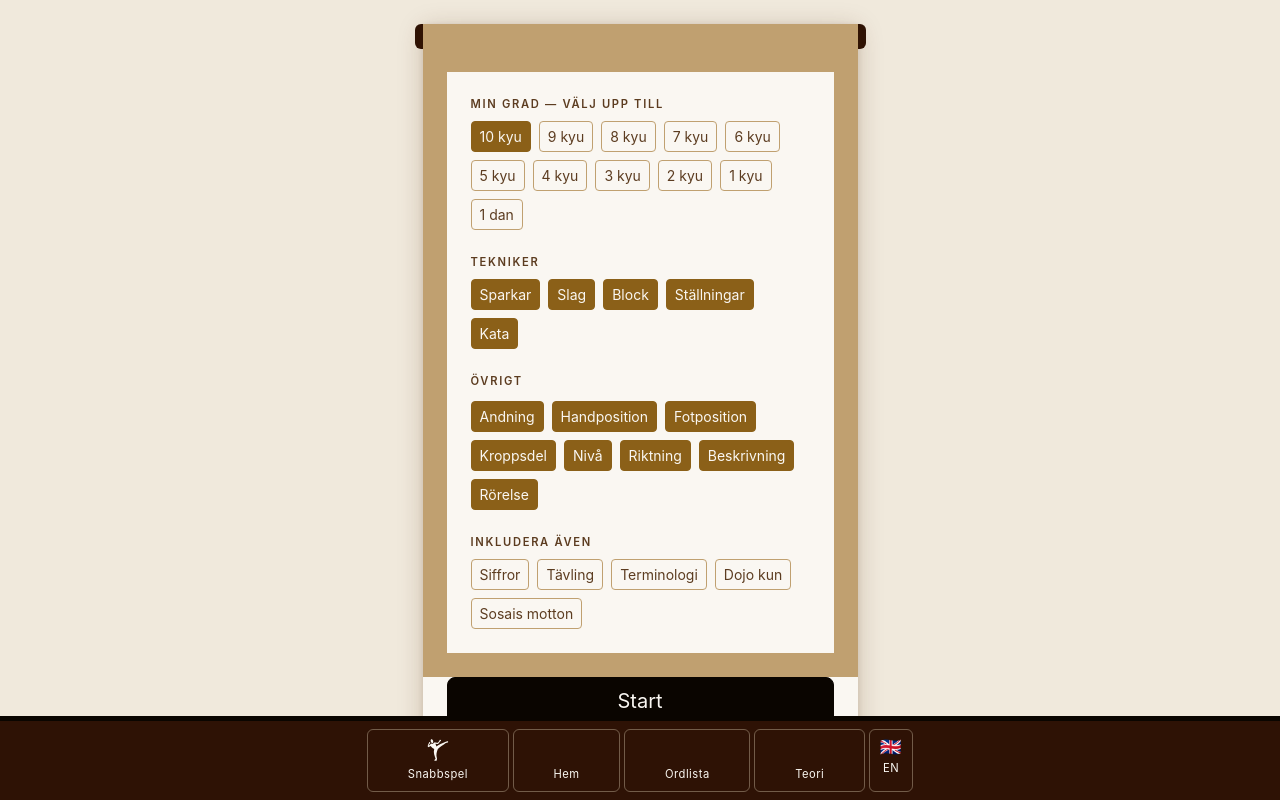
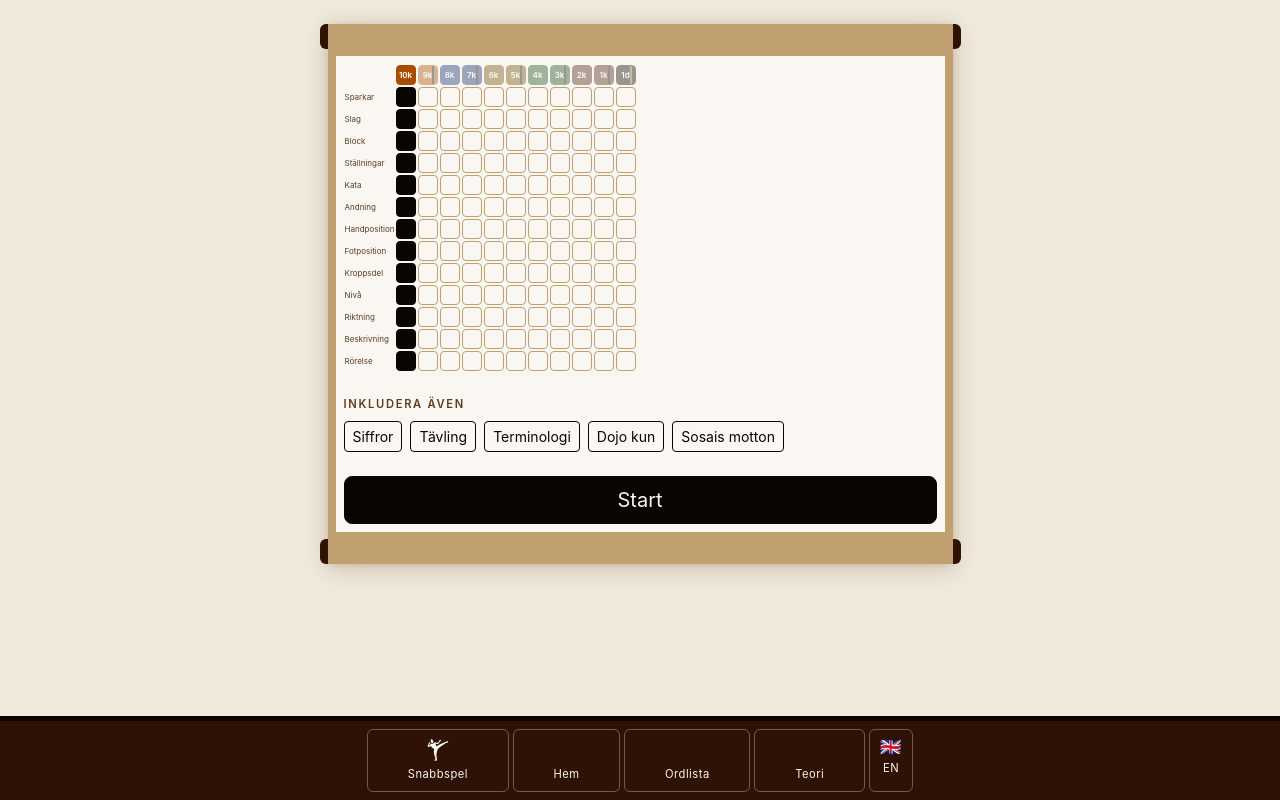
Before and after one commit to Hafuketo/kyokuquiz, a React (Vite) app: page /quiz/filter in a window 1280 px wide. Built offline with nearby package versions, Linux system fonts and the light colour scheme; some icons are missing.

Commit message:
Restructured filter to be columns

```diff
--- a/src/components/Scroll.tsx
+++ b/src/components/Scroll.tsx
@@ -13,7 +13,7 @@ export function Scroll({ children, footer, scrollable }: ScrollProps) {
       <div className="bg-kq-mount scroll-mount" />
 
       <div className='scroll-main bg-kq-border flex-grow-1 d-flex flex-column scroll-shadow mx-2 py-4'>
-        <div className={`scroll-body flex-grow-1 p-4 m-4 ${scrollable ? 'overflow-auto' : ''}`}>
+        <div className={`scroll-body flex-grow-1 p-2 m-2 ${scrollable ? 'overflow-auto' : ''}`}>
           {children}
         </div>
         {footer && (
--- /dev/null
+++ b/src/data/filterConfig.ts
@@ -0,0 +1,39 @@
+export type GridRow = {
+  key: string
+  categories: string[]
+  section: 'tech' | 'other'
+}
+
+export const GRADES: { label: string; shortLabel: string; value: number; beltClass: string }[] = [
+  { label: '10 kyu', shortLabel: '10k', value: 10, beltClass: 'belt-10'   },
+  { label: '9 kyu',  shortLabel: '9k',  value: 9,  beltClass: 'belt-9'    },
+  { label: '8 kyu',  shortLabel: '8k',  value: 8,  beltClass: 'belt-8'    },
+  { label: '7 kyu',  shortLabel: '7k',  value: 7,  beltClass: 'belt-7'    },
+  { label: '6 kyu',  shortLabel: '6k',  value: 6,  beltClass: 'belt-6'    },
+  { label: '5 kyu',  shortLabel: '5k',  value: 5,  beltClass: 'belt-5'    },
+  { label: '4 kyu',  shortLabel: '4k',  value: 4,  beltClass: 'belt-4'    },
+  { label: '3 kyu',  shortLabel: '3k',  value: 3,  beltClass: 'belt-3'    },
+  { label: '2 kyu',  shortLabel: '2k',  value: 2,  beltClass: 'belt-2'    },
+  { label: '1 kyu',  shortLabel: '1k',  value: 1,  beltClass: 'belt-1'    },
+  { label: '1 dan',  shortLabel: '1d',  value: -1, beltClass: 'belt-dan1' },
+]
+
+export const GRID_ROWS: GridRow[] = [
+  { key: 'kick',          categories: ['kick'],            section: 'tech'  },
+  { key: 'punch',         categories: ['punch', 'strike'], section: 'tech'  },
+  { key: 'block',         categories: ['block'],           section: 'tech'  },
+  { key: 'stance',        categories: ['stance'],          section: 'tech'  },
+  { key: 'kata',          categories: ['kata'],            section: 'tech'  },
+  { key: 'breathing',     categories: ['breathing'],       section: 'other' },
+  { key: 'hand_position', categories: ['hand_position'],   section: 'other' },
+  { key: 'foot_position', categories: ['foot_position'],   section: 'other' },
+  { key: 'body_part',     categories: ['body_part'],       section: 'other' },
+  { key: 'level',         categories: ['level'],           section: 'other' },
+  { key: 'direction',     categories: ['direction'],       section: 'other' },
+  { key: 'modifier',      categories: ['modifier'],        section: 'other' },
+  { key: 'action',        categories: ['action'],          section: 'other' },
+]
+
+export function cellKey(grade: number, rowKey: string): string {
+  return `${grade}|${rowKey}`
+}
--- a/src/index.css
+++ b/src/index.css
@@ -8,6 +8,16 @@
   --kq-border:    #c0a070;
   --kq-rice:      #faf7f2;
   --kq-seal:      #8b1a1a;
+
+  /* ── Belt colors ───────────────────────────────────── */
+  --belt-orange:  #a84e00;
+  --belt-blue:    #0f3070;
+  --belt-yellow:  #6e5000;
+  --belt-green:   #1a5218;
+  --belt-brown:   #4a2010;
+  --belt-black:   #0a0500;
+  --belt-stripe:  #0a0500;
+  --belt-stripe-gold: #8b6018;
 
   --bs-body-bg:         var(--kq-wall);
   --bs-body-color:      var(--kq-ink);
@@ -122,7 +132,31 @@ body {
 .bg-kq-gold  { background-color: var(--kq-gold) !important; }
 .bg-kq-border { background-color: var(--kq-border) !important; }
 .bg-kq-ink    { background-color: var(--kq-ink) !important; }
-.bg-kq-ink-mid { background-color: var(--kq-ink-mid) !
-important; }
+.bg-kq-ink-mid { background-color: var(--kq-ink-mid) !important; }
 .bg-kq-rice   { background-color: var(--kq-rice) !important; }
 .bg-kq-seal   { background-color: var(--kq-seal) !important; }
+
+/* ── Belt classes ────────────────────────────────────── */
+/* solid */
+.belt-10 { background: var(--belt-orange) !important; color: #fff !important; border-color: var(--belt-orange) !important; }
+.belt-8  { background: var(--belt-blue)   !important; color: #fff !important; border-color: var(--belt-blue)   !important; }
+.belt-6  { background: var(--belt-yellow) !important; color: #fff !important; border-color: var(--belt-yellow) !important; }
+.belt-4  { background: var(--belt-green)  !important; color: #fff !important; border-color: var(--belt-green)  !important; }
+.belt-2  { background: var(--belt-brown)  !important; color: #fff !important; border-color: var(--belt-brown)  !important; }
+
+/* with vertical stripe offset to the right */
+.belt-9    { background: linear-gradient(to right, var(--belt-orange) 72%, var(--belt-stripe) 72%, var(--belt-stripe) 84%, var(--belt-orange) 84%) !important; color: #fff !important; border-color: var(--belt-orange) !important; }
+.belt-7    { background: linear-gradient(to right, var(--belt-blue)   72%, var(--belt-stripe) 72%, var(--belt-stripe) 84%, var(--belt-blue)   84%) !important; color: #fff !important; border-color: var(--belt-blue)   !important; }
+.belt-5    { background: linear-gradient(to right, var(--belt-yellow) 72%, var(--belt-stripe) 72%, var(--belt-stripe) 84%, var(--belt-yellow) 84%) !important; color: #fff !important; border-color: var(--belt-yellow) !important; }
+.belt-3    { background: linear-gradient(to right, var(--belt-green)  72%, var(--belt-stripe) 72%, var(--belt-stripe) 84%, var(--belt-green)  84%) !important; color: #fff !important; border-color: var(--belt-green)  !important; }
+.belt-1    { background: linear-gradient(to right, var(--belt-brown)  72%, var(--belt-stripe) 72%, var(--belt-stripe) 84%, var(--belt-brown)  84%) !important; color: #fff !important; border-color: var(--belt-brown)  !important; }
+
+/* 1 dan — black with gold stripe */
+.belt-dan1 { background: linear-gradient(to right, var(--belt-black) 72%, var(--belt-stripe-gold) 72%, var(--belt-stripe-gold) 84%, var(--belt-black) 84%) !important; color: #fff !important; border-color: var(--belt-black) !important; }
+
+/* dim when not selected; hover previews active look */
+.belt-unselected         { opacity: 0.4; }
+.belt-unselected:hover   { opacity: 1; }
+
+/* bold text when active */
+.belt-active { font-weight: 600 !important; }
--- /dev/null
+++ b/src/pages/Filter.css
@@ -0,0 +1,51 @@
+.filter-grid {
+  --grid-width:      20px;
+  --grid-height:     20px;
+  --grid-gap:        0px;
+  --grid-row-gap:    0px;
+  --grid-font:       0.5rem;
+  --grid-label-font: 0.5rem;
+  --grid-radius:     4px;
+
+  border-collapse: separate;
+  border-spacing: var(--grid-gap) var(--grid-row-gap);
+}
+
+.grade-col-btn {
+  display: flex;
+  align-items: center;
+  justify-content: center;
+  width: var(--grid-width);
+  height: var(--grid-height);
+  font-size: var(--grid-font);
+  font-weight: 600;
+  border-radius: var(--grid-radius);
+  border-width: 1px;
+  border-style: solid;
+  cursor: pointer;
+  letter-spacing: 0;
+  transition: opacity 0.15s;
+}
+
+.grid-row-label {
+  font-size: var(--grid-label-font);
+  color: var(--kq-ink-mid);
+  padding-right: var(--grid-gap);
+  white-space: nowrap;
+  cursor: pointer;
+  user-select: none;
+}
+.grid-row-label:hover { color: var(--kq-ink); }
+
+.grid-cell {
+  width: var(--grid-width);
+  height: var(--grid-height);
+  border-radius: var(--grid-radius);
+  border: 1px solid var(--kq-border);
+  cursor: pointer;
+  background: transparent;
+  transition: background-color 0.1s, border-color 0.1s;
+}
+.grid-cell:hover         { border-color: var(--kq-ink-mid); background: #e8d8b8; }
+.grid-cell--active       { background-color: var(--kq-ink); border-color: var(--kq-ink); }
+.grid-cell--active:hover { background-color: var(--kq-ink-mid); border-color: var(--kq-ink-mid); }
--- a/src/pages/Filter.tsx
+++ b/src/pages/Filter.tsx
@@ -3,40 +3,9 @@ import { useNavigate } from 'react-router-dom'
 import { Stack, Button } from 'react-bootstrap'
 import { useTranslation } from 'react-i18next'
 import { PageLayout, Scroll } from '../components/Scroll'
-import type { Category, DictionaryCategory } from '../data/types'
-
-const GRADES: { label: string; value: number }[] = [
-  { label: '10 kyu', value: 10 },
-  { label: '9 kyu',  value: 9  },
-  { label: '8 kyu',  value: 8  },
-  { label: '7 kyu',  value: 7  },
-  { label: '6 kyu',  value: 6  },
-  { label: '5 kyu',  value: 5  },
-  { label: '4 kyu',  value: 4  },
-  { label: '3 kyu',  value: 3  },
-  { label: '2 kyu',  value: 2  },
-  { label: '1 kyu',  value: 1  },
-  { label: '1 dan',  value: -1 },
-]
-
-const TECH_CATEGORIES: { key: string; values: Category[] }[] = [
-  { key: 'cat_kick',   values: ['kick']             },
-  { key: 'cat_punch',  values: ['punch', 'strike']  },
-  { key: 'cat_block',  values: ['block']             },
-  { key: 'cat_stance', values: ['stance']            },
-  { key: 'cat_kata',   values: ['kata']              },
-]
-
-const OTHER_CATEGORIES: { key: string; value: Category | DictionaryCategory }[] = [
-  { key: 'cat_breathing',     value: 'breathing'     },
-  { key: 'cat_hand_position', value: 'hand_position' },
-  { key: 'cat_foot_position', value: 'foot_position' },
-  { key: 'cat_body_part',     value: 'body_part'     },
-  { key: 'cat_level',         value: 'level'         },
-  { key: 'cat_direction',     value: 'direction'     },
-  { key: 'cat_modifier',      value: 'modifier'      },
-  { key: 'cat_action',        value: 'action'        },
-]
+import type { DictionaryCategory } from '../data/types'
+import { GRADES, GRID_ROWS, cellKey } from '../data/filterConfig'
+import './Filter.css'
 
 const EXTRA_CATEGORIES: { key: string; value: DictionaryCategory }[] = [
   { key: 'cat_number',      value: 'number'      },
@@ -44,32 +13,50 @@ const EXTRA_CATEGORIES: { key: string; value: DictionaryCategory }[] = [
   { key: 'cat_terminology', value: 'terminology' },
 ]
 
+function defaultCells(): Set<string> {
+  const s = new Set<string>()
+  GRID_ROWS.forEach(r => s.add(cellKey(10, r.key)))
+  return s
+}
+
 export default function Filter() {
   const navigate = useNavigate()
   const { t } = useTranslation()
 
-  const [selectedGrades, setSelectedGrades] = useState<number[]>([10])
-  const [selectedCategories, setSelectedCategories] = useState<Category[]>(TECH_CATEGORIES.flatMap(c => c.values))
-  const [selectedOther, setSelectedOther] = useState<(Category | DictionaryCategory)[]>(OTHER_CATEGORIES.map(c => c.value))
+  const [selectedCells, setSelectedCells]   = useState<Set<string>>(defaultCells)
   const [selectedExtras, setSelectedExtras] = useState<DictionaryCategory[]>([])
   const [includeDojokun, setIncludeDojokun] = useState(false)
   const [includeMottoes, setIncludeMottoes] = useState(false)
 
-  function selectUpTo(maxGrade: number) {
-    setSelectedGrades(GRADES.map(g => g.value).filter(v => v === -1 ? maxGrade === -1 : v >= maxGrade))
+  function toggleCell(grade: number, rowKey: string) {
+    const key = cellKey(grade, rowKey)
+    setSelectedCells(prev => {
+      const next = new Set(prev)
+      if (next.has(key)) next.delete(key); else next.add(key)
+      return next
+    })
   }
 
-  function toggleCategory(values: Category[]) {
-    const allSelected = values.every(v => selectedCategories.includes(v))
-    setSelectedCategories(prev =>
-      allSelected ? prev.filter(c => !values.includes(c)) : [...prev, ...values.filter(v => !prev.includes(v))]
-    )
+  function toggleColumn(grade: number) {
+    const keys = GRID_ROWS.map(r => cellKey(grade, r.key))
+    const allOn = keys.every(k => selectedCells.has(k))
+    setSelectedCells(prev => {
+      const next = new Set(prev)
+      if (allOn) keys.forEach(k => next.delete(k))
+      else       keys.forEach(k => next.add(k))
+      return next
+    })
   }
 
-  function toggleOther(value: Category | DictionaryCategory) {
-    setSelectedOther(prev =>
-      prev.includes(value) ? prev.filter(c => c !== value) : [...prev, value]
-    )
+  function toggleRow(rowKey: string) {
+    const keys = GRADES.map(g => cellKey(g.value, rowKey))
+    const allOn = keys.every(k => selectedCells.has(k))
+    setSelectedCells(prev => {
+      const next = new Set(prev)
+      if (allOn) keys.forEach(k => next.delete(k))
+      else       keys.forEach(k => next.add(k))
+      return next
+    })
   }
 
   function toggleExtra(value: DictionaryCategory) {
@@ -78,89 +65,106 @@ export default function Filter() {
     )
   }
 
-  const canStart = selectedGrades.length > 0 && (
-    selectedCategories.length > 0 || selectedOther.length > 0 ||
-    selectedExtras.length > 0 || includeDojokun || includeMottoes
-  )
+  const canStart = selectedCells.size > 0 || selectedExtras.length > 0 || includeDojokun || includeMottoes
 
   function handleStart() {
     const params = new URLSearchParams({
-      grades:     selectedGrades.join(','),
-      categories: selectedCategories.join(','),
-      other:      selectedOther.join(','),
-      extras:     selectedExtras.join(','),
-      dojokun:    includeDojokun ? '1' : '0',
-      mottoes:    includeMottoes ? '1' : '0',
+      cells:   [...selectedCells].join(','),
+      extras:  selectedExtras.join(','),
+      dojokun: includeDojokun ? '1' : '0',
+      mottoes: includeMottoes ? '1' : '0',
     })
     navigate(`/quiz/game?${params}`)
   }
 
+  const techRows  = GRID_ROWS.filter(r => r.section === 'tech')
+  const otherRows = GRID_ROWS.filter(r => r.section === 'other')
+
   return (
-    <PageLayout colProps={{ xs: 12, sm: 10, md: 7, lg: 6, xl: 5 }} align="start">
-      <Scroll scrollable footer={
-        <Button variant="dark" size="lg" className="w-100" disabled={!canStart} onClick={handleStart}>
-          {t('filter.start')}
-        </Button>
-      }>
+    <PageLayout colProps={{ xs: 12, sm: 11, md: 9, lg: 8, xl: 7 }} align="start">
+      <Scroll scrollable>
         <Stack gap={4}>
 
-          <Section title={t('filter.gradeSection')}>
-            <div className="d-flex flex-wrap gap-2">
-              {GRADES.map(g => (
-                <Button key={g.value} size="sm"
-                  variant={selectedGrades.includes(g.value) ? 'warning' : 'outline-secondary'}
-                  onClick={() => selectUpTo(g.value)}
-                >
-                  {g.label}
-                </Button>
-              ))}
-            </div>
-          </Section>
-
-          <Section title={t('filter.techSection')}>
-            <div className="d-flex flex-wrap gap-2">
-              {TECH_CATEGORIES.map(c => (
-                <Button key={c.key} size="sm"
-                  variant={c.values.every(v => selectedCategories.includes(v)) ? 'warning' : 'outline-secondary'}
-                  onClick={() => toggleCategory(c.values)}
-                >
-                  {t(`filter.${c.key}`)}
-                </Button>
-              ))}
-            </div>
-            <p className="mb-1 mt-3 text-uppercase fw-semibold text-kq-mid fs-xs ls-label">
-              {t('filter.otherSection')}
-            </p>
-            <div className="d-flex flex-wrap gap-2">
-              {OTHER_CATEGORIES.map(c => (
-                <Button key={c.value} size="sm"
-                  variant={selectedOther.includes(c.value) ? 'warning' : 'outline-secondary'}
-                  onClick={() => toggleOther(c.value)}
-                >
-                  {t(`filter.${c.key}`)}
-                </Button>
-              ))}
-            </div>
-          </Section>
+          <div style={{ overflowX: 'auto' }}>
+            <table className="filter-grid">
+              <thead>
+                <tr>
+                  <td />
+                  {GRADES.map(g => {
+                    const allOn = GRID_ROWS.every(r => selectedCells.has(cellKey(g.value, r.key)))
+                    return (
+                      <th key={g.value}>
+                        <button
+                          className={`grade-col-btn ${g.beltClass}${allOn ? ' belt-active' : ' belt-unselected'}`}
+                          onClick={() => toggleColumn(g.value)}
+                          title={g.label}
+                        >
+                          {g.shortLabel}
+                        </button>
+                      </th>
+                    )
+                  })}
+                </tr>
+              </thead>
+              <tbody>
+                {techRows.map(row => (
+                  <tr key={row.key}>
+                    <td className="grid-row-label" onClick={() => toggleRow(row.key)}>
+                      {t(`filter.cat_${row.key}`)}
+                    </td>
+                    {GRADES.map(g => {
+                      const active = selectedCells.has(cellKey(g.value, row.key))
+                      return (
+                        <td key={g.value}>
+                          <div
+                            className={`grid-cell${active ? ' grid-cell--active' : ''}`}
+                            onClick={() => toggleCell(g.value, row.key)}
+                          />
+                        </td>
+                      )
+                    })}
+                  </tr>
+                ))}
+                {otherRows.map(row => (
+                  <tr key={row.key}>
+                    <td className="grid-row-label" onClick={() => toggleRow(row.key)}>
+                      {t(`filter.cat_${row.key}`)}
+                    </td>
+                    {GRADES.map(g => {
+                      const active = selectedCells.has(cellKey(g.value, row.key))
+                      return (
+                        <td key={g.value}>
+                          <div
+                            className={`grid-cell${active ? ' grid-cell--active' : ''}`}
+                            onClick={() => toggleCell(g.value, row.key)}
+                          />
+                        </td>
+                      )
+                    })}
+                  </tr>
+                ))}
+              </tbody>
+            </table>
+          </div>
 
           <Section title={t('filter.includeSection')}>
             <div className="d-flex flex-wrap gap-2">
               {EXTRA_CATEGORIES.map(c => (
                 <Button key={c.value} size="sm"
-                  variant={selectedExtras.includes(c.value) ? 'warning' : 'outline-secondary'}
+                  variant={selectedExtras.includes(c.value) ? 'dark' : 'outline-dark'}
                   onClick={() => toggleExtra(c.value)}
                 >
                   {t(`filter.${c.key}`)}
                 </Button>
               ))}
               <Button size="sm"
-                variant={includeDojokun ? 'warning' : 'outline-secondary'}
+                variant={includeDojokun ? 'dark' : 'outline-dark'}
                 onClick={() => setIncludeDojokun(v => !v)}
               >
                 {t('filter.dojokun')}
               </Button>
               <Button size="sm"
-                variant={includeMottoes ? 'warning' : 'outline-secondary'}
+                variant={includeMottoes ? 'dark' : 'outline-dark'}
                 onClick={() => setIncludeMottoes(v => !v)}
               >
                 {t('filter.mottos')}
@@ -169,6 +173,9 @@ export default function Filter() {
           </Section>
 
         </Stack>
+        <Button variant="dark" size="lg" className="w-100 mt-4" disabled={!canStart} onClick={handleStart}>
+          {t('filter.start')}
+        </Button>
       </Scroll>
     </PageLayout>
   )
--- a/src/pages/Quiz.tsx
+++ b/src/pages/Quiz.tsx
@@ -5,6 +5,7 @@ import { useTranslation } from 'react-i18next'
 import { PageLayout, Scroll } from '../components/Scroll'
 import QuestionCard from '../quiz/QuestionCard'
 import { buildPool, generateQuestions } from '../quiz/generator'
+import { GRID_ROWS } from '../data/filterConfig'
 
 export default function Quiz() {
   const navigate = useNavigate()
@@ -12,12 +13,21 @@ export default function Quiz() {
   const { t } = useTranslation()
 
   const questions = useMemo(() => {
-    const grades     = searchParams.get('grades')?.split(',').map(Number).filter(Boolean) ?? []
-    const categories = searchParams.get('categories')?.split(',').filter(Boolean) ?? []
-    const other      = searchParams.get('other')?.split(',').filter(Boolean) ?? []
+    const cellsParam = searchParams.get('cells')?.split(',').filter(Boolean) ?? []
     const extras     = searchParams.get('extras')?.split(',').filter(Boolean) ?? []
 
-    const pool = buildPool({ grades, categories, other, extras })
+    const gradeMap = new Map<number, string[]>()
+    for (const key of cellsParam) {
+      const [gradeStr, rowKey] = key.split('|')
+      const grade = Number(gradeStr)
+      const row = GRID_ROWS.find(r => r.key === rowKey)
+      if (!row || isNaN(grade)) continue
+      if (!gradeMap.has(grade)) gradeMap.set(grade, [])
+      gradeMap.get(grade)!.push(...row.categories)
+    }
+    const cells = [...gradeMap.entries()].map(([grade, categories]) => ({ grade, categories }))
+
+    const pool = buildPool({ cells, extras })
     return generateQuestions(pool, 10)
   }, [searchParams])
 
--- a/src/quiz/generator.ts
+++ b/src/quiz/generator.ts
@@ -1,4 +1,4 @@
-import type { Category, DictionaryCategory, Technique, DictionaryEntry } from '../data/types'
+import type { DictionaryCategory, Technique, DictionaryEntry } from '../data/types'
 import techniquesRaw from '../data/techniques.json'
 import dictionaryRaw from '../data/dictionary.json'
 
@@ -25,8 +25,6 @@ function shuffle<T>(arr: T[]): T[] {
 }
 
 function pickDistractors(correct: AnyEntry, pool: AnyEntry[], count = 3): AnyEntry[] {
-  // Never use entries with a lower grade value (more advanced belt)
-  // dan (-1) only pairs with other dan entries
   const eligible = pool.filter(e => {
     if (e.id === correct.id) return false
     if (correct.grade === -1) return e.grade === -1
@@ -36,36 +34,32 @@ function pickDistractors(correct: AnyEntry, pool: AnyEntry[], count = 3): AnyEnt
   const sameGrade = eligible.filter(e => e.grade === correct.grade)
   const rest      = eligible.filter(e => e.grade !== correct.grade)
 
-  const shuffledSame = shuffle(sameGrade)
-  const shuffledRest = shuffle(rest)
-
-  return [...shuffledSame, ...shuffledRest].slice(0, count)
+  return [...shuffle(sameGrade), ...shuffle(rest)].slice(0, count)
 }
 
 export function buildPool(params: {
-  grades: number[]
-  categories: string[]
-  other: string[]
+  cells: { grade: number; categories: string[] }[]
   extras: string[]
 }): AnyEntry[] {
-  const { grades, categories, other, extras } = params
+  const { cells, extras } = params
   const pool: AnyEntry[] = []
 
   for (const t of techniquesRaw as Technique[]) {
-    if (!grades.includes(t.grade)) continue
-    if (categories.includes(t.category) || other.includes(t.category)) {
+    const cell = cells.find(c => c.grade === t.grade)
+    if (cell?.categories.includes(t.category)) {
       pool.push({ ...t, _src: 'tech' as const })
     }
   }
 
-  const dictCats = new Set([
-    ...other.filter(c => !TECH_CATS.has(c)),
-    ...extras,
-  ] as DictionaryCategory[])
+  const selectedGrades = new Set(cells.map(c => c.grade))
+  const extraCats = new Set(extras as DictionaryCategory[])
 
   for (const d of dictionaryRaw as DictionaryEntry[]) {
-    if (!grades.includes(d.grade)) continue
-    if (dictCats.has(d.category)) {
+    const cell = cells.find(c => c.grade === d.grade)
+    const inCells  = cell != null && !TECH_CATS.has(d.category) && cell.categories.includes(d.category)
+    const inExtras = extraCats.size > 0 && selectedGrades.has(d.grade) && extraCats.has(d.category)
+
+    if (inCells || inExtras) {
       pool.push({ ...d, _src: 'dict' as const })
     }
   }
```
